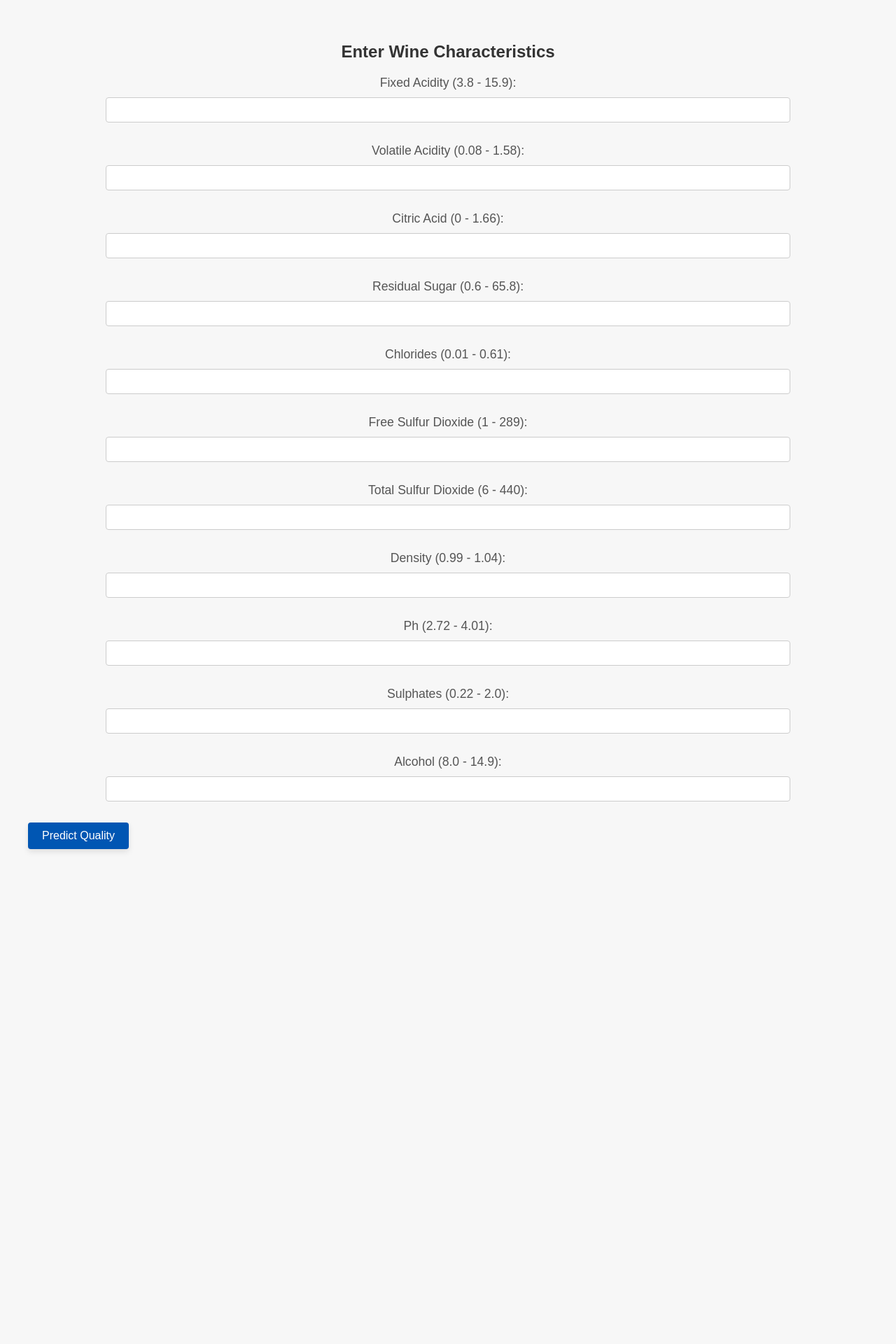
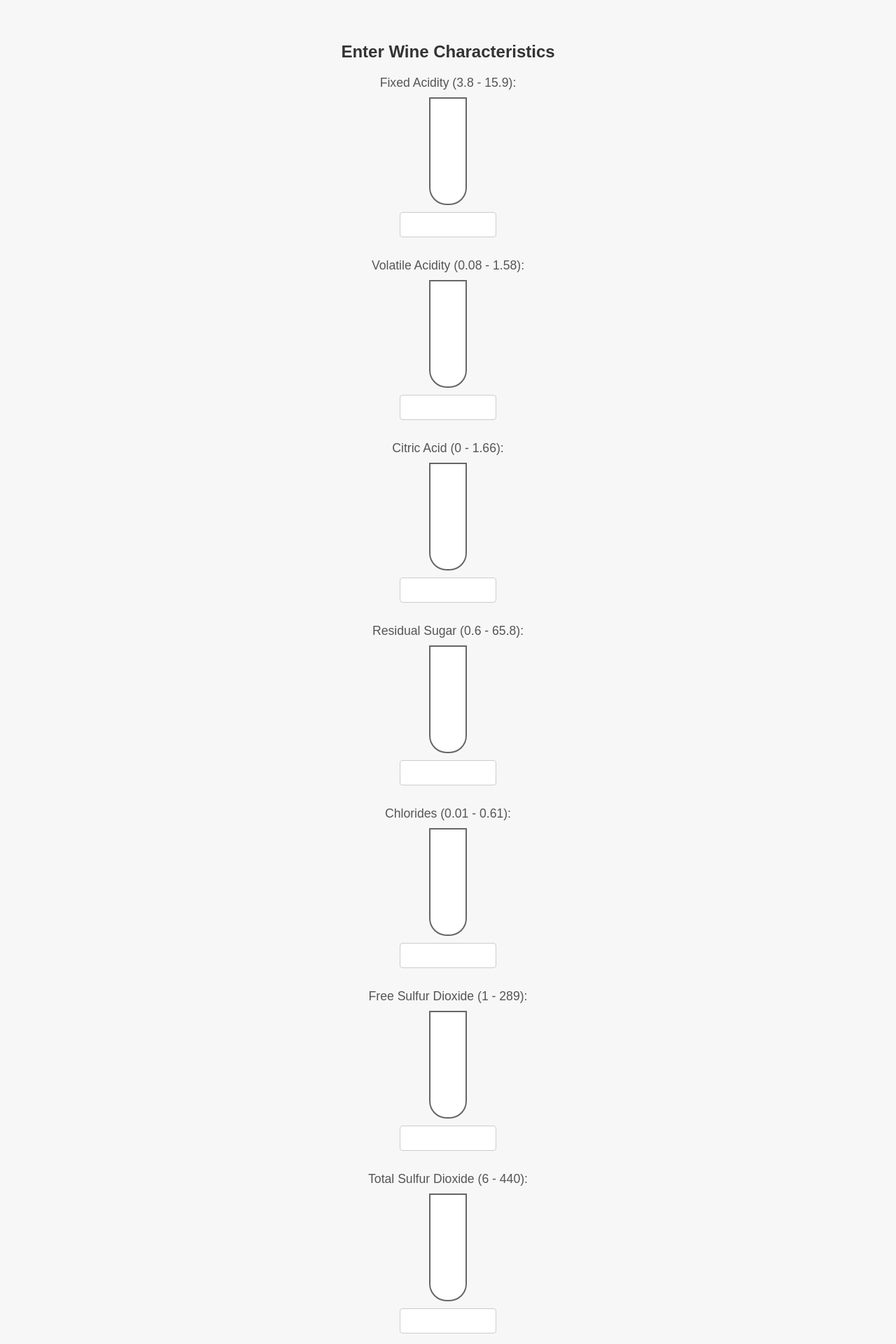
Before and after one commit to williamjowens/wine-quality-prediction-app, a Flask app: page / in a window 1280 px wide. Shown: the top 1920 px of the page at 70% size. Before the commit the page ends 1217 px from the top, so only its background shows below. Run offline with Flask 2, Linux system fonts and the light colour scheme; parts of the project's set-up code (start-up, migrations or seed data) failed here and were passed over.

Commit message:
Update presentation of app

```diff
--- a/static/script.js
+++ b/static/script.js
@@ -1,11 +1,10 @@
 document.addEventListener('DOMContentLoaded', function() {
     const form = document.getElementById('wineForm');
     const resultDiv = document.getElementById('predictionResult');
+    const glasses = document.querySelectorAll('.wine-glass');
 
     form.onsubmit = async function(e) {
         e.preventDefault();
-
-        // Clear previous results and errors
         resultDiv.innerHTML = '';
         resultDiv.style.display = 'none';
 
@@ -13,35 +12,34 @@ document.addEventListener('DOMContentLoaded', function() {
         const data = {};
         let isValid = true;
 
-        // Validate and collect form data
         formData.forEach((value, key) => {
-            // Convert input value to float and validate
             const numValue = parseFloat(value);
             const inputElement = document.getElementById(key);
+            const glass = inputElement.closest('.form-group').querySelector('.wine-fill');
             const min = parseFloat(inputElement.min);
             const max = parseFloat(inputElement.max);
 
             if (isNaN(numValue) || numValue < min || numValue > max) {
                 isValid = false;
-                inputElement.classList.add('invalid-input'); // Highlight invalid input
+                inputElement.classList.add('invalid-input');
                 resultDiv.innerHTML += `Value for ${key.replace('_', ' ')} must be between ${min} and ${max}.<br/>`;
             } else {
-                inputElement.classList.remove('invalid-input'); // Remove highlight from valid input
+                inputElement.classList.remove('invalid-input');
                 data[key] = numValue;
+                // Calculate fill height as a percentage
+                const fillHeight = ((numValue - min) / (max - min)) * 100;
+                glass.style.height = `${fillHeight}%`;
             }
         });
 
-        // Stop here if validation failed
         if (!isValid) {
             resultDiv.style.display = 'block';
             return;
         }
 
-        // Display loading message or spinner
         resultDiv.innerHTML = 'Calculating...';
         resultDiv.style.display = 'block';
 
-        // Send valid data to server
         try {
             const response = await fetch('/predict', {
                 method: 'POST',
--- a/static/style.css
+++ b/static/style.css
@@ -23,7 +23,7 @@ label {
 }
 
 input[type="number"] {
-    width: 80%;
+    width: 10%;
     padding: 8px;
     border-radius: 4px;
     border: 1px solid #ccc;
--- a/templates/index.html
+++ b/templates/index.html
@@ -12,6 +12,9 @@
         {% for feature, range in FEATURE_RANGES.items() %}
         <div class="form-group">
             <label for="{{ feature }}">{{ feature.replace('_', ' ').title() }} ({{ range[0] }} - {{ range[1] }}):</label>
+            <div class="wine-glass">
+                <div class="wine-fill" style="height: 0%;"></div>
+            </div>
             <input type="number" id="{{ feature }}" name="{{ feature }}" min="{{ range[0] }}" max="{{ range[1] }}" step="0.01" required>
         </div>
         {% endfor %}
```
